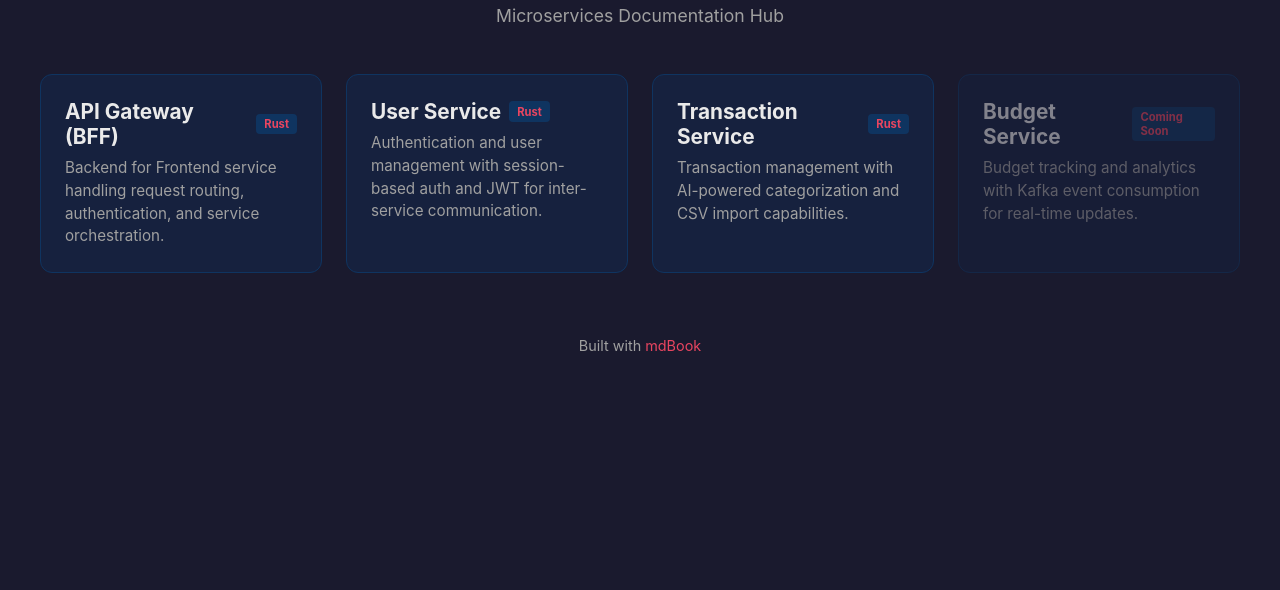
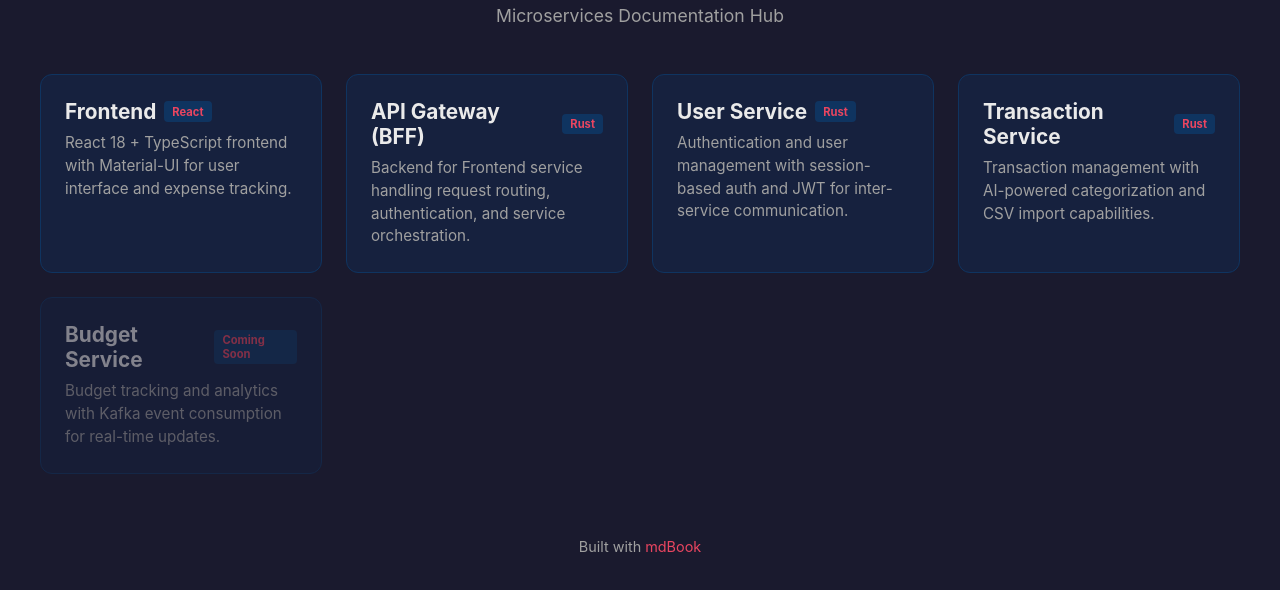
Before and after one commit to AlarQ/monney-planner-docs, a plain HTML site: page index.html in a window 1280 px wide. Shown: the part 84-674 px from the top of the page. Drawn offline with Linux system fonts and the light colour scheme.

Commit message:
feat: add frontend service

```diff
--- a/index.html
+++ b/index.html
@@ -119,6 +119,11 @@
 
         <main>
             <div class="grid">
+                <a href="./frontend/" class="card">
+                    <h2>Frontend <span class="badge">React</span></h2>
+                    <p>React 18 + TypeScript frontend with Material-UI for user interface and expense tracking.</p>
+                </a>
+
                 <a href="./bff/" class="card">
                     <h2>API Gateway (BFF) <span class="badge">Rust</span></h2>
                     <p>Backend for Frontend service handling request routing, authentication, and service orchestration.</p>
```
Also changed, not shown: 2 other files.
